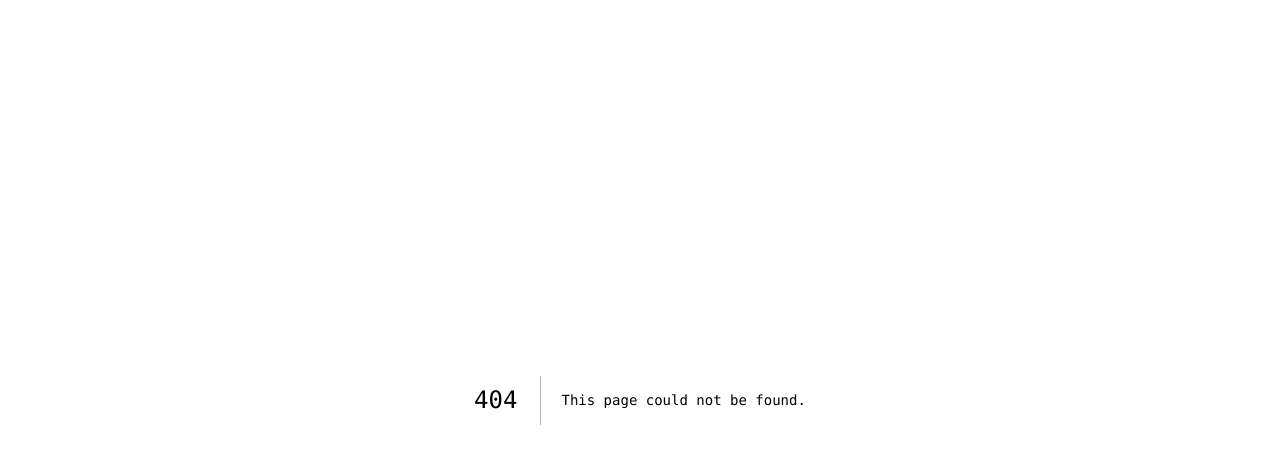
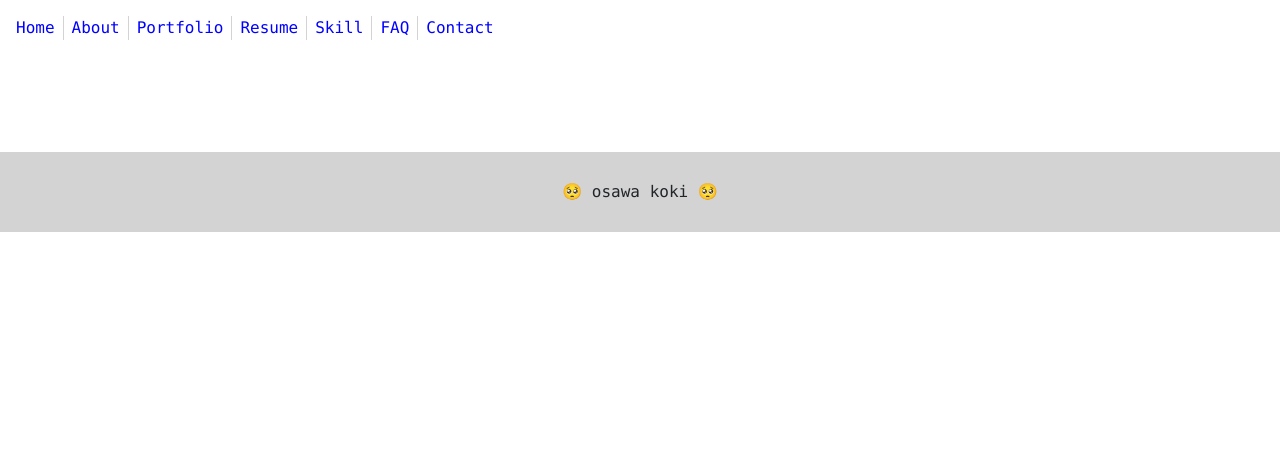
Before and after one commit to osawa-koki/osawa-koki, a Next.js app in the folder portfolio/: page /skill in a window 1280 px wide. Before the commit this address had no page. Shown: the top 464 px of the page. Built offline with nearby package versions, Linux system fonts and the light colour scheme.

Commit message:
スキルページ雛形。

```diff
--- a/portfolio/pages/_app.js
+++ b/portfolio/pages/_app.js
@@ -5,6 +5,7 @@ import '../styles/index.scss';
 import '../styles/about.scss';
 import '../styles/portfolio.scss';
 import '../styles/resume.scss';
+import '../styles/skill.scss';
 import '../styles/faq.scss';
 
 export default function MyApp({ Component, pageProps }) {
--- /dev/null
+++ b/portfolio/pages/skill.tsx
@@ -0,0 +1,10 @@
+import Layout from '../components/Layout';
+
+const SkillPage = () => (
+  <Layout title="osawa's skills">
+    <div id='Skill'>
+    </div>
+  </Layout>
+)
+
+export default SkillPage;
```
Also changed, not shown: portfolio/styles/skill.scss (added).
